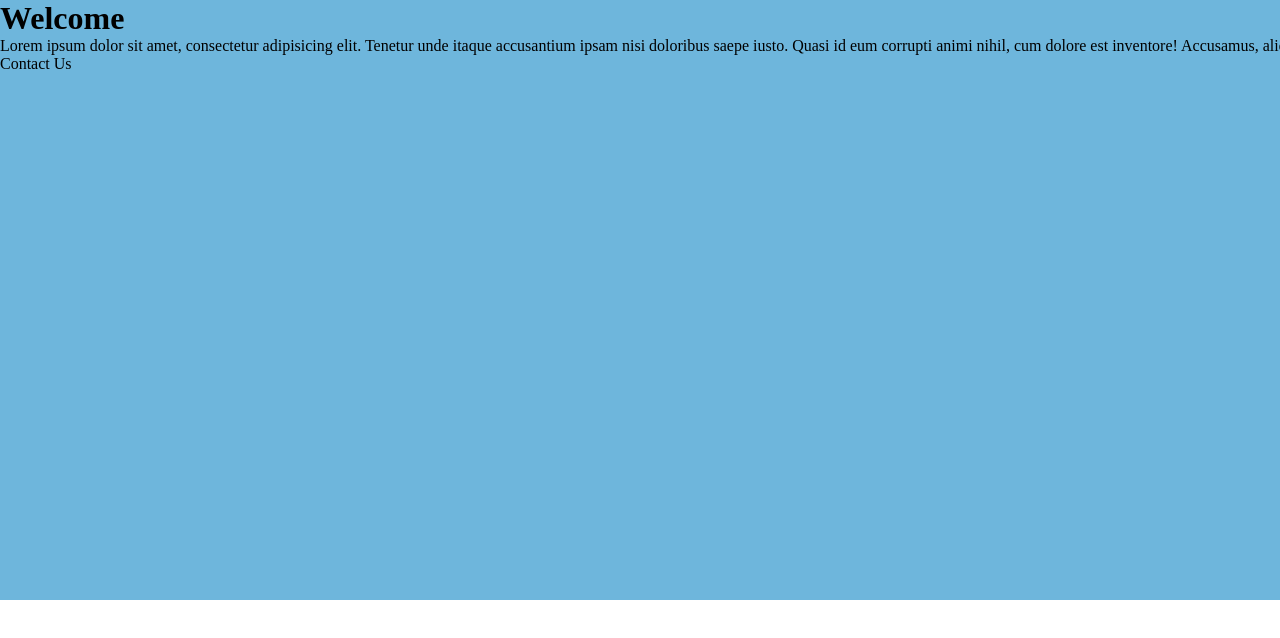
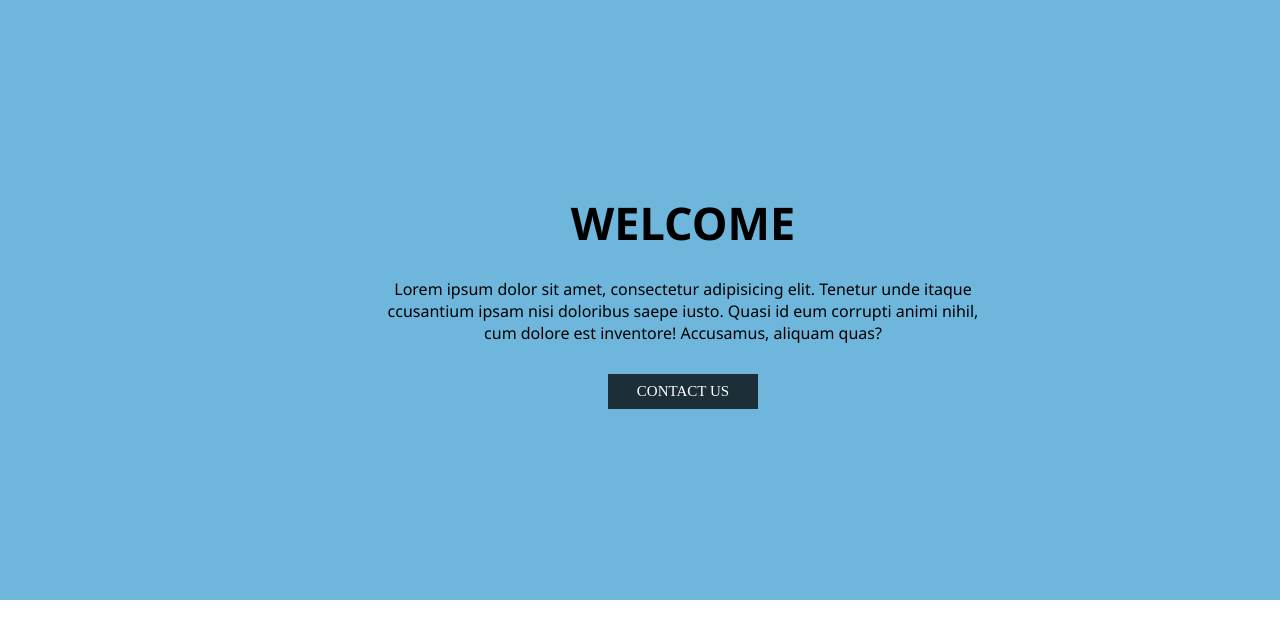
Before and after one commit to Gabriel-maia-santos/Git-DesafioSenai, a plain HTML site: page index.html in a window 1280 px wide. Shown: the top 638 px of the page. Drawn offline with Linux system fonts and the light colour scheme.

Commit message:
mandando pro git

```diff
--- a/css/style.css
+++ b/css/style.css
@@ -11,5 +11,40 @@
     width: 1366px;
     height: 100%;
     margin: auto;
+    display: flex;
+    flex-direction: column;
+    align-items: center;
+    justify-content: center;
+}
+.textos h1{
+    font-family: 'Segoe UI', Tahoma, Geneva, Verdana, sans-serif;
+    font-size: 45px;
+    text-transform: uppercase;
+}
+.textos1{
+    width: 600px;
+    height: auto;
+    text-align: center;
+    margin-top: 25px;
+}
+.textos1 p{
+    font-family: 'Segoe UI', Tahoma, Geneva, Verdana, sans-serif;
+}
+.botao{
+
+    background-color: #1C2E37;
+    width: 150px;
+    height: 35px;
+    display: flex;
+    align-items: center;
+    justify-content: center;
+    margin: auto;
+    margin-top: 30px;
 
 }
+.botao a{
+    color: white;
+    text-decoration: none;
+    text-transform: uppercase;
+    font-size: 15px;
+}
--- a/index.html
+++ b/index.html
@@ -17,15 +17,16 @@
     <main>
         <div class="principal">
             <div class="textos">
-
                 <h1>Welcome</h1>
-
-                <p>Lorem ipsum dolor sit amet, consectetur adipisicing elit. Tenetur unde itaque accusantium ipsam nisi
+                <div class="textos1">
+                <p>Lorem ipsum dolor sit amet, consectetur adipisicing elit. Tenetur unde itaque ccusantium ipsam nisi
                     doloribus saepe iusto. Quasi id eum corrupti animi nihil, cum dolore est inventore! Accusamus,
                     aliquam
                     quas?</p>
-                <p>Contact Us</p>
-
+                    <div class="botao">
+                <a href="#">Contact Us</a>
+            </div>
+            </div>
 
             </div>
 
```
